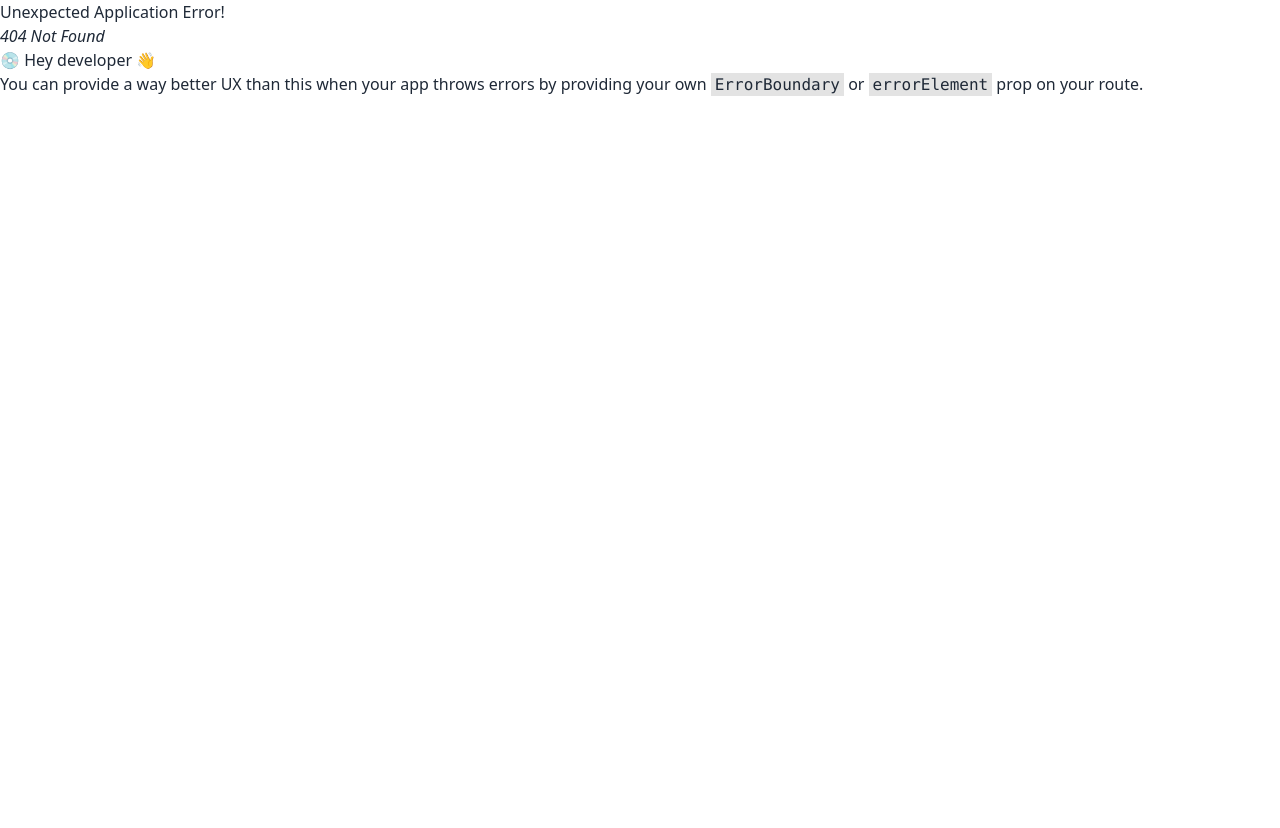
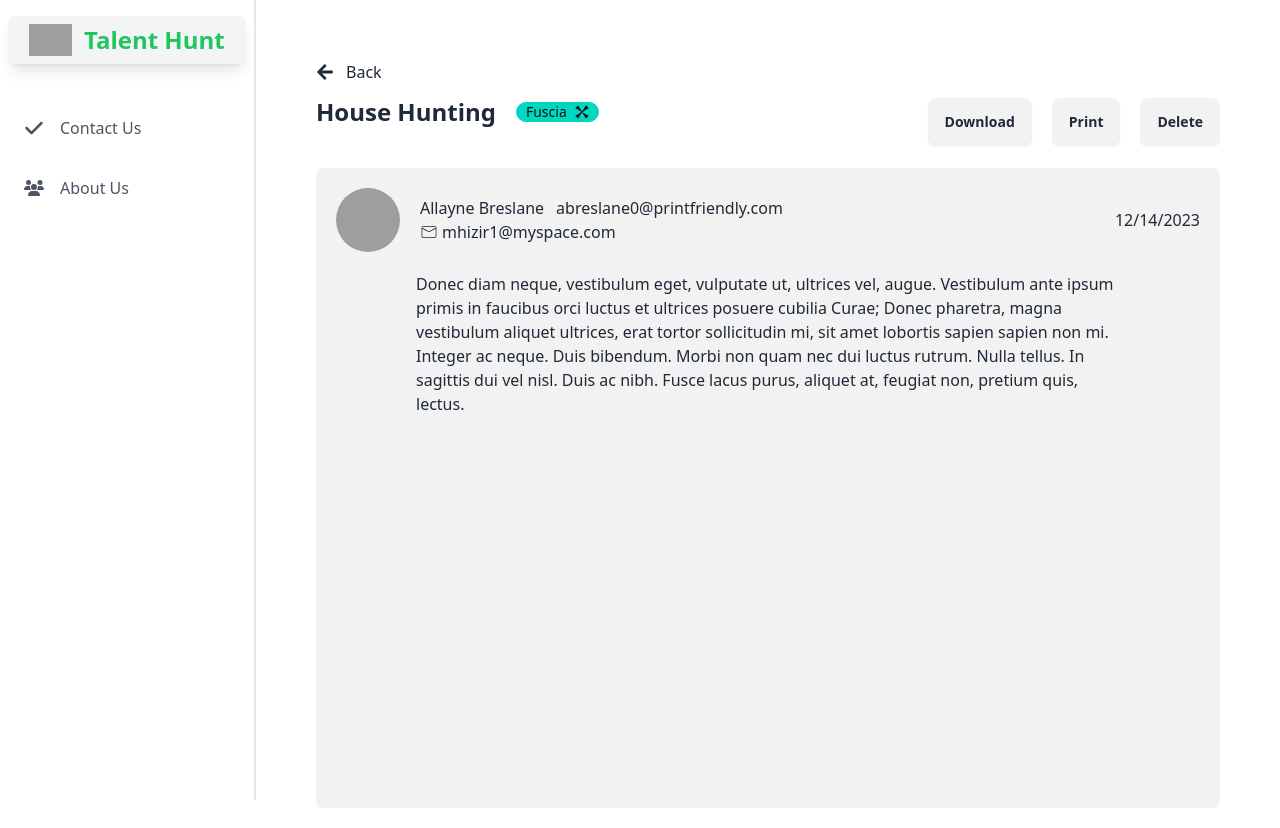
Before and after one commit to mdshahadat12/SwiftInbox-Client, a React (Vite) app: page /inbox/1 in a window 1280 px wide. Before the commit this address had no page. Before the commit the page ends 800 px from the top, so only its background shows below. Built offline with nearby package versions, Linux system fonts and the light colour scheme; grey boxes are pictures that could not be loaded.

Commit message:
added inbox mail details

```diff
--- a/package.json
+++ b/package.json
@@ -17,7 +17,8 @@
     "react-dom": "^18.2.0",
     "react-icons": "^5.0.1",
     "react-router-dom": "^6.21.2",
-    "sort-by": "^1.2.0"
+    "sort-by": "^1.2.0",
+    "react-spinners-kit": "^1.9.1"
   },
   "devDependencies": {
     "@types/react": "^18.2.43",
--- /dev/null
+++ b/src/Components/CustomSpinner.jsx
@@ -0,0 +1,20 @@
+import { PulseSpinner, PushSpinner } from "react-spinners-kit";
+import PropTypes from "prop-types";
+
+const CustomSpinner = ({ small }) => {
+  return (
+    <div className="container mx-auto mt-32 text-center px-2 flex justify-center h-screen">
+      {small ? (
+        <PulseSpinner size={20} color="#EBEE09"></PulseSpinner>
+      ) : (
+        <PushSpinner size={200} color="#1194DE" loading={true} />
+      )}
+    </div>
+  );
+};
+
+CustomSpinner.propTypes = {
+  small: PropTypes.bool,
+};
+
+export default CustomSpinner;
--- a/src/Components/InboxCard.jsx
+++ b/src/Components/InboxCard.jsx
@@ -1,11 +1,13 @@
 /* eslint-disable react/prop-types */
 import { MdOutlineMailOutline } from "react-icons/md";
 import { AiFillDelete } from "react-icons/ai";
+import { Link } from "react-router-dom";
 const InboxCard = ({ data }) => {
   return (
     <div className="my-2">
-      <div className="bg-base-200 card">
-        <div className="flex items-center justify-between w-full p-4">
+      <div className="bg-base-200 flex items-center justify-between w-full rounded-lg">
+        <Link to={`/inbox/${data._id}`} className=" w-3/4">
+          <div className="flex items-center justify-between p-4">
             {/* image and sender info */}
             <div className="flex items-center gap-2 w-1/3 md:1/3 lg:1/3">
               {/* avatar image */}
@@ -29,12 +31,13 @@ const InboxCard = ({ data }) => {
                 {data.description.substring(0, 50)}....
               </p>
             </div>
+          </div>
+        </Link>
         {/* actions  */}
-          <div className="w-1/3 text-end">
+        <div className="w-1/3 text-end p-4">
           <button className="btn text-accent font-bold text-xl">
             <AiFillDelete />
           </button>
-          </div>
         </div>
       </div>
     </div>
--- /dev/null
+++ b/src/Page/InboxDetails.jsx
@@ -0,0 +1,79 @@
+import { useEffect, useState } from "react";
+import { CiMail } from "react-icons/ci";
+import { GiCrossedBones } from "react-icons/gi";
+import { FaArrowLeft } from "react-icons/fa";
+import { Link, useParams } from "react-router-dom";
+
+const InboxDetails = () => {
+  const { id } = useParams();
+  const [emailData, setEmailData] = useState([]);
+
+  useEffect(() => {
+    fetch("/emailData.json")
+      .then((res) => res.json())
+      .then((data) => setEmailData(data));
+  }, []);
+
+  return (
+    <div className="pt-10 px-10">
+      <Link to="/">
+        <button className="mb-3 flex items-center">
+          <FaArrowLeft className="text-lg mr-3" /> Back
+        </button>
+      </Link>
+      {/* email subject here */}
+      <section className="flex justify-between mb-5">
+        <div className="flex items-center gap-5 flex-wrap mb-5">
+          <h1 title="Subject" className="text-2xl font-semibold ">
+            {emailData[parseInt(id) - 1]?.subject}
+          </h1>
+          <div className="badge badge-accent gap-2">
+            {emailData[parseInt(id) - 1]?.label}
+            <GiCrossedBones></GiCrossedBones>
+          </div>
+        </div>
+        <div className="flex items-center gap-5 flex-wrap">
+          <button className="btn">Download</button>
+          <button className="btn ">Print</button>
+          <button className="btn">Delete</button>
+        </div>
+      </section>
+
+      {/* email body here  */}
+      <section className="bg-base-200 p-5 rounded-md min-h-[calc(100vh-160px)] ">
+        <div className="flex items-center justify-between mb-5">
+          <div className="flex items-center">
+            <img
+              src="https://i.pravatar.cc/500?img=32"
+              alt=""
+              className="rounded-full w-16 mr-5"
+            />
+            <div>
+              {/* user info */}
+              <div className="flex">
+                <p className="mr-3">{emailData[parseInt(id) - 1]?.name}</p>
+                <p className="">{emailData[parseInt(id) - 1]?.email}</p>
+              </div>
+
+              {/* sender mail  */}
+              <p className="flex items-center gap-1">
+                <CiMail className="text-lg" />
+                {emailData[1]?.email}
+              </p>
+            </div>
+          </div>
+
+          {/* date */}
+          <div className="text-end">
+            <p className="">{emailData[parseInt(id) - 1]?.time}</p>
+          </div>
+
+          {/* email info */}
+        </div>
+        <p className="px-20">{emailData[parseInt(id) - 1]?.description}</p>
+      </section>
+    </div>
+  );
+};
+
+export default InboxDetails;
--- a/src/Routes/Routes.jsx
+++ b/src/Routes/Routes.jsx
@@ -1,6 +1,7 @@
 import { createBrowserRouter } from "react-router-dom";
 import HomeLayout from "../Layout/HomeLayout";
 import App from "../App";
+import InboxDetails from "../Page/InboxDetails";
 
 export const router = createBrowserRouter([
   {
@@ -19,6 +20,10 @@ export const router = createBrowserRouter([
         path: "/about",
         element: <h1>this About Us</h1>,
       },
+      {
+        path: "/inbox/:id",
+        element: <InboxDetails></InboxDetails>,
+      },
     ],
   },
 ]);
```
Also changed, not shown: src/assets/user.png (added), 1 other file (tests, documents, lock files or other folders). Lines whose indentation alone changed are shown as unchanged.
